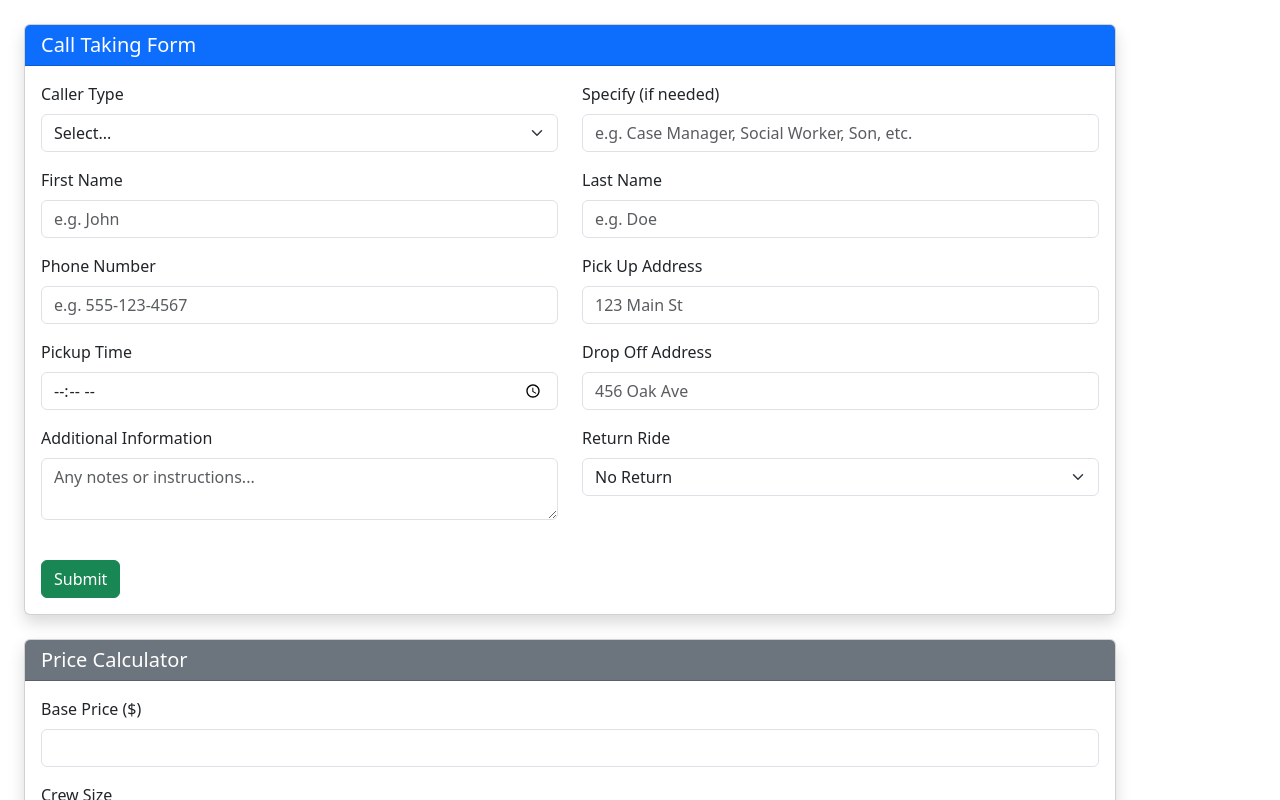
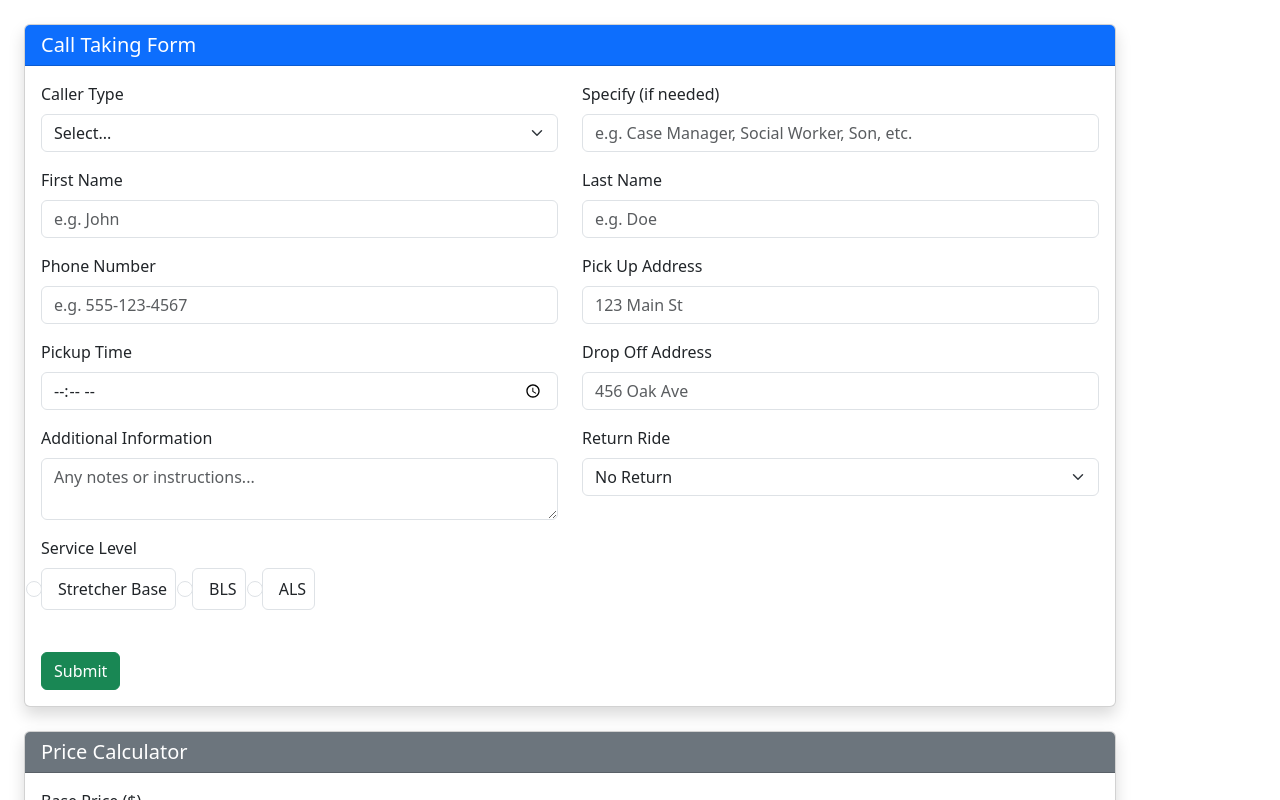
Before and after one commit to AlehSitsko/Call-Taking-Form-React, a React (Vite) app: page / in a window 1280 px wide. Shown: the top 800 px of the page. Built offline with nearby package versions, Linux system fonts and the light colour scheme.

Commit message:
Final version before backend stage

```diff
--- a/src/components/CallForm.jsx
+++ b/src/components/CallForm.jsx
@@ -16,6 +16,7 @@ const CallForm = forwardRef((props, ref) => {
   const [returnPickUp, setReturnPickUp] = useState('');
   const [returnDestination, setReturnDestination] = useState('');
   const [returnTime, setReturnTime] = useState('');
+  const [serviceLevel, setServiceLevel] = useState('');
 
   useImperativeHandle(ref, () => ({
     clearForm() {
@@ -24,7 +25,6 @@ const CallForm = forwardRef((props, ref) => {
       const inputs = form.querySelectorAll('input, textarea');
       inputs.forEach((input) => (input.value = ''));
 
-      // reset controlled fields
       setCallerType('');
       setCallerNote('');
       setPickupTime('');
@@ -32,10 +32,10 @@ const CallForm = forwardRef((props, ref) => {
       setReturnPickUp('');
       setReturnDestination('');
       setReturnTime('');
+      setServiceLevel('');
     },
   }));
 
-  // Autofill return ride addresses based on pickup and dropoff values
   useEffect(() => {
     const pickup = document.getElementById('pickupAddress')?.value || '';
     const dropoff = document.getElementById('dropoffAddress')?.value || '';
@@ -59,7 +59,6 @@ const CallForm = forwardRef((props, ref) => {
         <div className="card-body">
           <form ref={formRef}>
             <div className="row">
-
               {/* Caller Type */}
               <div className="col-md-6 mb-3">
                 <label htmlFor="callerType" className="form-label">
@@ -79,7 +78,7 @@ const CallForm = forwardRef((props, ref) => {
                 </select>
               </div>
 
-              {/* Caller Note (always visible) */}
+              {/* Caller Note */}
               <div className="col-md-6 mb-3">
                 <label htmlFor="callerNote" className="form-label">
                   Specify (if needed)
@@ -94,7 +93,7 @@ const CallForm = forwardRef((props, ref) => {
                 />
               </div>
 
-              {/* Basic Fields */}
+              {/* Name and Phone */}
               <div className="col-md-6 mb-3">
                 <label htmlFor="firstName" className="form-label">
                   First Name
@@ -177,7 +176,7 @@ const CallForm = forwardRef((props, ref) => {
                 />
               </div>
 
-              {/* Return Ride Selector */}
+              {/* Return Ride */}
               <div className="col-md-6 mb-3">
                 <label htmlFor="returnRideOption" className="form-label">
                   Return Ride
@@ -194,7 +193,7 @@ const CallForm = forwardRef((props, ref) => {
                 </select>
               </div>
 
-              {/* Conditional Return Ride Fields */}
+              {/* Conditional Return Fields */}
               {(returnRideOption === 'return' ||
                 returnRideOption === 'will_call') && (
                 <>
@@ -238,6 +237,69 @@ const CallForm = forwardRef((props, ref) => {
                   )}
                 </>
               )}
+
+              {/* Service Level */}
+              <div className="col-md-12 mb-3">
+                <label className="form-label">Service Level</label>
+                <div className="d-flex gap-3 flex-wrap">
+                  <div
+                    className={`form-check p-2 rounded ${
+                      serviceLevel === 'stretcher' ? 'bg-info text-white' : 'border'
+                    }`}
+                  >
+                    <input
+                      className="form-check-input"
+                      type="radio"
+                      name="serviceLevel"
+                      id="stretcher"
+                      value="stretcher"
+                      checked={serviceLevel === 'stretcher'}
+                      onChange={() => setServiceLevel('stretcher')}
+                    />
+                    <label className="form-check-label ms-2" htmlFor="stretcher">
+                      Stretcher Base
+                    </label>
+                  </div>
+
+                  <div
+                    className={`form-check p-2 rounded ${
+                      serviceLevel === 'bls' ? 'bg-success text-white' : 'border'
+                    }`}
+                  >
+                    <input
+                      className="form-check-input"
+                      type="radio"
+                      name="serviceLevel"
+                      id="bls"
+                      value="bls"
+                      checked={serviceLevel === 'bls'}
+                      onChange={() => setServiceLevel('bls')}
+                    />
+                    <label className="form-check-label ms-2" htmlFor="bls">
+                      BLS
+                    </label>
+                  </div>
+
+                  <div
+                    className={`form-check p-2 rounded ${
+                      serviceLevel === 'als' ? 'bg-danger text-white' : 'border'
+                    }`}
+                  >
+                    <input
+                      className="form-check-input"
+                      type="radio"
+                      name="serviceLevel"
+                      id="als"
+                      value="als"
+                      checked={serviceLevel === 'als'}
+                      onChange={() => setServiceLevel('als')}
+                    />
+                    <label className="form-check-label ms-2" htmlFor="als">
+                      ALS
+                    </label>
+                  </div>
+                </div>
+              </div>
             </div>
 
             <div className="d-flex justify-content-between mt-4">
--- a/src/styles/print.css
+++ b/src/styles/print.css
@@ -1,71 +1,123 @@
 @media print {
   body {
+    background: white;
+    color: black;
+    font-size: 12pt;
     margin: 0;
     padding: 0;
   }
 
-  .container,
-  .card,
-  .card-body {
-    width: 95% !important;
-    max-width: 95% !important;
-    padding: 1rem !important;
-    margin: auto !important;
-    box-shadow: none !important;
-    border: none !important;
-  }
-
-  .card-header {
-    background: none !important;
-    color: #000 !important;
-    font-weight: bold;
-    border-bottom: 1px solid #ccc;
-  }
-
-  .row > [class*="col-"] {
-    width: 100% !important;
-    flex: 0 0 100% !important;
-    max-width: 100% !important;
-  }
-
-  input,
-  textarea {
-    width: 100% !important;
-    box-sizing: border-box !important;
-    overflow: visible !important;
-    white-space: normal !important;
-    word-break: break-word !important;
-  }
-
-  textarea {
-    height: auto !important;
-    min-height: 2em;
-  }
-
-  .form-label,
-  input,
-  textarea {
-    margin-bottom: 0.25rem !important;
-  }
-
-  .d-flex {
-    display: block !important;
-  }
-
+  /* Remove buttons and non-essential elements */
   .btn,
   .no-print,
-  button,
-  [type="button"],
-  [type="submit"] {
+  nav,
+  footer {
     display: none !important;
   }
 
-  .return-ride-section {
-    break-inside: avoid;
-    page-break-inside: avoid;
+  /* Ensure form controls are visible and printable */
+  input,
+  select,
+  textarea {
+    background: transparent !important;
+    color: black !important;
+    border: 1px solid black !important;
+    box-shadow: none !important;
+    -webkit-print-color-adjust: exact;
+    print-color-adjust: exact;
   }
 
+  label {
+    color: black !important;
+    font-weight: bold;
+  }
+
+  .form-control::placeholder {
+    color: black !important;
+  }
+
+  /* Radio buttons styling */
+  .form-check {
+    border: 1px solid black !important;
+    padding: 4px;
+    margin-right: 8px;
+    display: inline-block;
+  }
+
+  .form-check-input[type="radio"] {
+    appearance: none;
+    -webkit-appearance: none;
+    border: 1px solid black;
+    border-radius: 50%;
+    width: 12px;
+    height: 12px;
+    margin-right: 6px;
+    vertical-align: middle;
+    display: inline-block;
+    position: relative;
+  }
+
+  .form-check-input[type="radio"]:checked::before {
+    content: '';
+    display: block;
+    width: 6px;
+    height: 6px;
+    background: black;
+    border-radius: 50%;
+    position: absolute;
+    top: 3px;
+    left: 3px;
+  }
+
+  .form-check-label {
+    color: black !important;
+    font-weight: bold;
+  }
+
+  /* Layout fixes */
+  .card,
+  .card-body,
+  .card-header {
+    border: none !important;
+    background: transparent !important;
+    box-shadow: none !important;
+  }
+
+  .card-header h5 {
+    font-size: 18pt;
+    margin-bottom: 12px;
+  }
+
+  .container,
+  .row,
+  .col-md-6,
+  .d-flex {
+    all: revert;
+  }
+
+  .d-flex.gap-3.flex-wrap {
+    display: flex;
+    flex-wrap: wrap;
+    gap: 8px;
+  }
+
+  .text-white,
+  .bg-primary,
+  .bg-info,
+  .bg-success,
+  .bg-danger {
+    background-color: transparent !important;
+    color: black !important;
+  }
+
+  /* Page footer (page numbers, etc.) */
   @page {
-    margin: 1cm;
+    margin: 20mm;
+  }
+
+  html,
+  body {
+    width: 100%;
+    height: auto;
   }
 }
```
